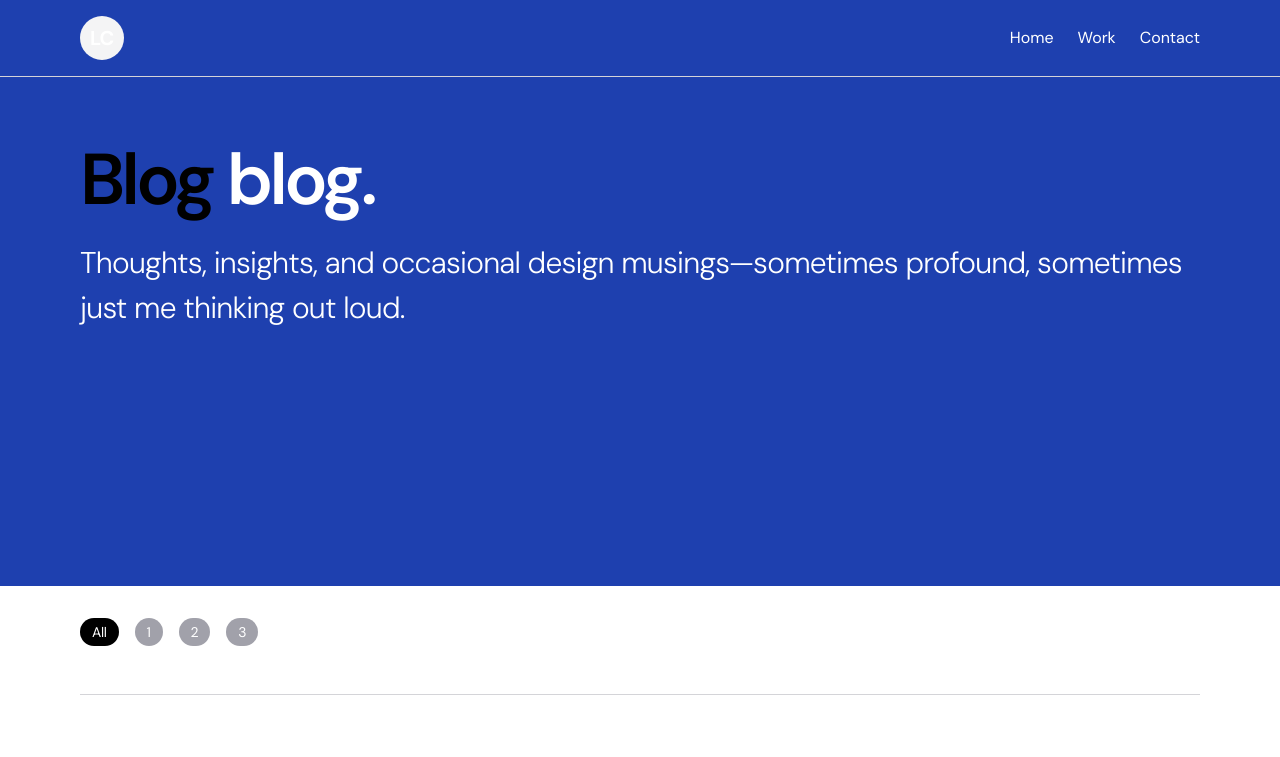
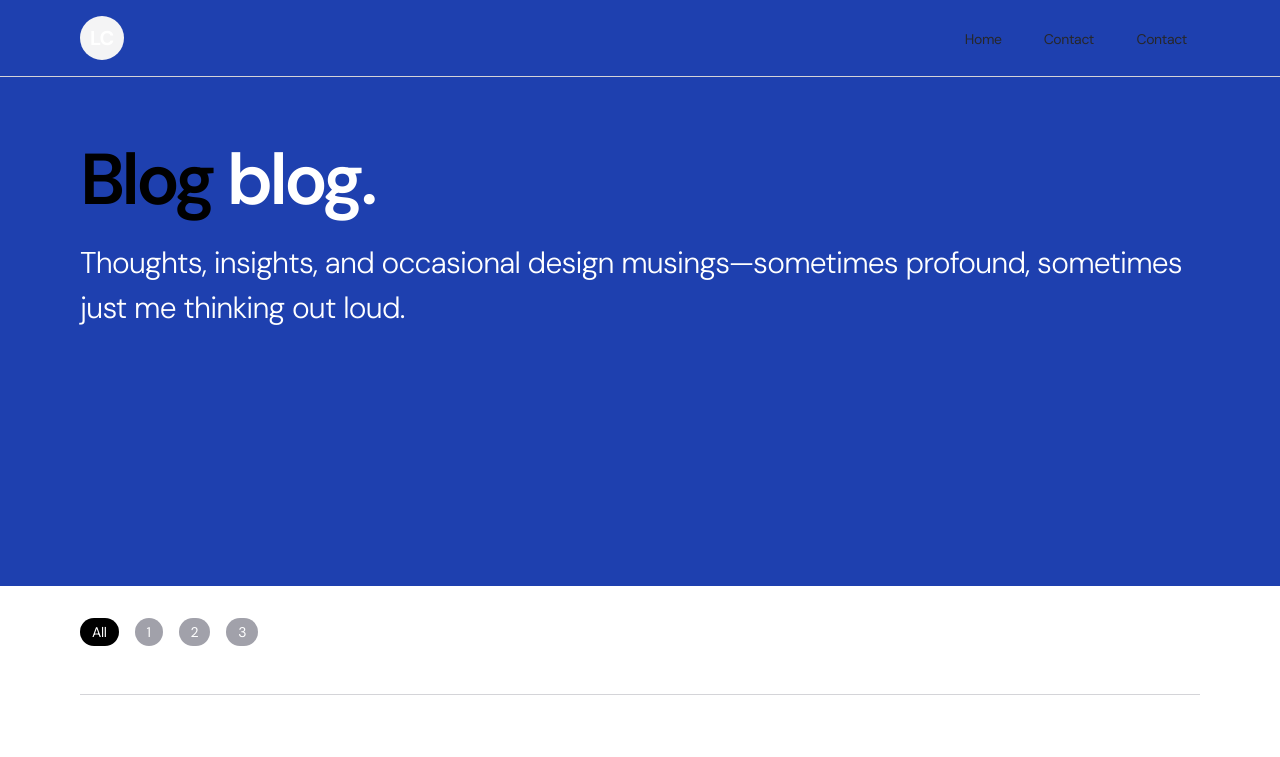
Before and after one commit to ahdsr/ahdsr, a Next.js app: page /blog in a window 1280 px wide. Shown: the top 757 px of the page. Built offline with nearby package versions, Linux system fonts and the light colour scheme.

Commit message:
Feature: New Buttons

```diff
--- a/app/casestudies/codeconnect/page.js
+++ b/app/casestudies/codeconnect/page.js
@@ -3,7 +3,6 @@
 import HeroCaseStudy from "@/components/HeroCaseStudy";
 import ProjectNavigation from "@/components/ProjectNavigation";
 import AnimatedImage from "@/components/AnimatedImage";
-import Summary from "@/components/Summary";
 import { usePathname } from "next/navigation";
 
 const caseStudies = [
@@ -199,7 +198,6 @@ export default function CodeConnect() {
           nextProject={nextProject}
         />
       </div>
-      <Summary />
     </>
   );
 }
--- a/components/Button.js
+++ b/components/Button.js
@@ -1,39 +1,166 @@
 import { motion } from "framer-motion";
-import Link from "next/link";
+import { useState } from "react";
 
-export default function Button({ text, href, onClick, size = "regular" }) {
-  const baseClass =
-    "font-sans tracking-tight rounded-full bg-zinc-200 text-zinc-800 hover:bg-black hover:text-white transition transform-gpu";
+const MotionButton = ({
+  text,
+  href,
+  onClick,
+  size = "regular",
+  bgColor = "bg-transparent", // default background color
+  transparent = false, // option for transparent background
+  hoverBgColor = "black", // default hover background color
+  textColor = "zinc-800", // default text color
+  hoverTextColor = "white", // default hover text color
+}) => {
+  const [isHovered, setIsHovered] = useState(false);
+
+  const baseClass = "font-sans tracking-tight rounded-full";
+
+  // Determine background color class based on props
+  let normalBgClass = "";
+  if (!transparent) {
+    switch (bgColor) {
+      case "gray":
+        normalBgClass = "bg-zinc-200";
+        break;
+      case "white":
+        normalBgClass = "bg-white";
+        break;
+      case "black":
+        normalBgClass = "bg-black";
+        break;
+      case "blue":
+        normalBgClass = "bg-blue-500";
+        break;
+      case "red":
+        normalBgClass = "bg-red-500";
+        break;
+      case "green":
+        normalBgClass = "bg-green-500";
+        break;
+      default:
+        normalBgClass = `bg-${bgColor}-500`; // For other Tailwind colors
+    }
+  }
+
+  // Text color classes
+  const normalTextClass = `text-${textColor}`;
+
+  // Hover background class
+  let hoverBgClass = "";
+  switch (hoverBgColor) {
+    case "black":
+      hoverBgClass = "bg-black";
+      break;
+    case "white":
+      hoverBgClass = "bg-white";
+      break;
+    case "blue":
+      hoverBgClass = "bg-blue-500";
+      break;
+    case "red":
+      hoverBgClass = "bg-red-500";
+      break;
+    case "green":
+      hoverBgClass = "bg-green-500";
+      break;
+    default:
+      hoverBgClass = `bg-${hoverBgColor}-500`; // For other Tailwind colors
+  }
+
+  const hoverTextClass = `text-${hoverTextColor}`;
 
   const sizeClass =
-    size === "large"
-      ? "px-6 py-3 text-lg" // Larger padding and font size
-      : "px-3 py-1 text-sm"; // Default size
+    size === "large" ? "px-6 py-3 text-lg" : "px-3 py-1 text-sm";
 
-  const buttonClass = `${baseClass} ${sizeClass}`;
-
-  const motionProps = {
-    initial: false,
-    layout: true,
-    whileHover: {
-      scale: 1.1,
-      transition: { duration: 0.2, ease: "easeOut" },
+  const buttonVariants = {
+    initial: {
+      y: 0,
+      opacity: 1,
     },
-    whileTap: {
-      scale: 0.95,
-      transition: { duration: 0.15, ease: "easeInOut" },
+    hover: {
+      y: -40,
+      opacity: 0,
+      transition: {
+        type: "spring",
+        stiffness: 300,
+        damping: 20,
+      },
     },
   };
 
-  return href ? (
-    <Link href={href} passHref>
-      <motion.div {...motionProps} className={buttonClass}>
+  const altButtonVariants = {
+    initial: {
+      y: 40,
+      opacity: 0,
+    },
+    hover: {
+      y: 0,
+      opacity: 1,
+      transition: {
+        type: "spring",
+        stiffness: 300,
+        damping: 20,
+      },
+    },
+  };
+
+  const buttonContent = (
+    <div
+      className="relative overflow-hidden rounded-2xl"
+      onMouseEnter={() => setIsHovered(true)}
+      onMouseLeave={() => setIsHovered(false)}
+      onTouchStart={() => setIsHovered(true)}
+      onTouchEnd={() => setIsHovered(false)}
+    >
+      {/* Original button */}
+      <motion.div
+        className={`${baseClass} ${normalBgClass} ${normalTextClass} ${sizeClass} absolute inset-0 flex items-center justify-center rounded-2xl`}
+        variants={buttonVariants}
+        initial="initial"
+        animate={isHovered ? "hover" : "initial"}
+      >
         {text}
       </motion.div>
-    </Link>
-  ) : (
-    <motion.button {...motionProps} onClick={onClick} className={buttonClass}>
-      {text}
-    </motion.button>
+
+      {/* Alternate button that slides in */}
+      <motion.div
+        className={`${baseClass} ${hoverBgClass} ${hoverTextClass} ${sizeClass} absolute inset-0 flex items-center justify-center rounded-2xl`}
+        variants={altButtonVariants}
+        initial="initial"
+        animate={isHovered ? "hover" : "initial"}
+      >
+        {text}
+      </motion.div>
+
+      {/* Invisible placeholder to maintain space */}
+      <div className={`invisible ${sizeClass}`}>{text}</div>
+    </div>
   );
-}
+
+  // For regular button
+  if (!href) {
+    return (
+      <button
+        onClick={onClick}
+        style={{
+          background: "none",
+          border: "none",
+          padding: 0,
+          cursor: "pointer",
+        }}
+      >
+        {buttonContent}
+      </button>
+    );
+  }
+
+  // For link version
+  return (
+    <a href={href} className="no-underline" style={{ textDecoration: "none" }}>
+      {buttonContent}
+    </a>
+  );
+};
+
+export default MotionButton;
--- a/components/Featured.js
+++ b/components/Featured.js
@@ -4,6 +4,7 @@ import { motion } from "framer-motion";
 import { useInView } from "react-intersection-observer";
 import Image from "next/image";
 import Button from "./Button";
+import MotionButton from "./Button";
 import Link from "next/link";
 
 // Define multiple sections with their own projects
@@ -108,8 +109,20 @@ export default function Featured({ sectionList = sections }) {
                 <div className="flex flex-col items-start gap-6 md:flex-row">
                   {/* Left Column - Number & CTA Button */}
                   <div className="flex items-center space-x-4 md:flex-1">
-                    <Button text={number} />
-                    <Button text={cta} />
+                    <MotionButton
+                      text={number}
+                      bgColor="gray"
+                      textColor="black"
+                      hoverBgColor="black"
+                      hoverTextColor="white"
+                    />
+                    <MotionButton
+                      text={cta}
+                      bgColor="gray"
+                      textColor="black"
+                      hoverBgColor="black"
+                      hoverTextColor="white"
+                    />
                   </div>
 
                   {/* Right Column - Title & Description */}
--- a/components/NavBar.js
+++ b/components/NavBar.js
@@ -3,6 +3,8 @@
 import { useState, useEffect } from "react";
 import { usePathname } from "next/navigation"; // Import usePathname to detect the current route
 import { motion, AnimatePresence } from "framer-motion";
+import { Button } from "@headlessui/react";
+import MotionButton from "./Button";
 import Link from "next/link";
 
 export default function Navbar() {
@@ -63,18 +65,19 @@ export default function Navbar() {
         </div>
 
         {/* Desktop Navigation */}
-        <div className="hidden space-x-6 font-sans text-sm md:flex md:text-base">
-          <Link href="/" className="hover:text-gray-300">
-            Home
+        <div className="mt-2 hidden space-x-4 font-sans text-sm md:flex md:text-base">
+          <Link href="/">
+            <MotionButton text="Home" size="regular" />
           </Link>
+
           {/* <Link href="/about" className="hover:text-gray-300">
             About
           </Link> */}
-          <Link href="/work" className="hover:text-gray-300">
-            Work
+          <Link href="/work">
+            <MotionButton text="Contact" size="regular" />
           </Link>
-          <Link href="/contact" className="hover:text-gray-300">
-            Contact
+          <Link href="/contact">
+            <MotionButton text="Contact" size="regular" />
           </Link>
         </div>
 
--- a/components/ProjectNavigation.js
+++ b/components/ProjectNavigation.js
@@ -1,23 +1,30 @@
 import Button from "@/components/Button";
+import MotionButton from "@/components/Button";
 
 export default function ProjectNavigation({ prevProject, nextProject }) {
   return (
     <div className="mx-auto flex max-w-7xl items-center justify-between py-12 md:py-24">
       {prevProject ? (
-        <Button
+        <MotionButton
+          text={`← Previous: ${prevProject.title}`}
+          bgColor="gray"
+          textColor="black"
+          hoverBgColor="black"
+          hoverTextColor="white"
           href={`/casestudies/${prevProject.slug}`}
-          text={`← Previous: ${prevProject.title}`}
-          size="large"
         />
       ) : (
         <div /> // Empty div to maintain alignment
       )}
 
       {nextProject ? (
-        <Button
+        <MotionButton
+          text={`Next: ${nextProject.title} →`}
+          bgColor="gray"
+          textColor="black"
+          hoverBgColor="black"
+          hoverTextColor="white"
           href={`/casestudies/${nextProject.slug}`}
-          text={`Next: ${nextProject.title} →`}
-          size="large"
         />
       ) : (
         <div /> // Empty div to maintain alignment
--- a/components/Summary.js
+++ /dev/null
@@ -1,15 +0,0 @@
-export default function Summary() {
-  return (
-    <div className="relative mx-auto w-full overflow-hidden bg-black">
-      <footer className="border-t border-t-zinc-200">
-        <div className="container mx-auto w-full max-w-7xl px-8 py-24 sm:px-20">
-          <div className="overflow-hidden">
-            <h1 className="max-w-5xl pb-2 font-sans text-6xl font-semibold tracking-tighter text-white">
-              ...
-            </h1>
-          </div>
-        </div>
-      </footer>
-    </div>
-  );
-}
```
